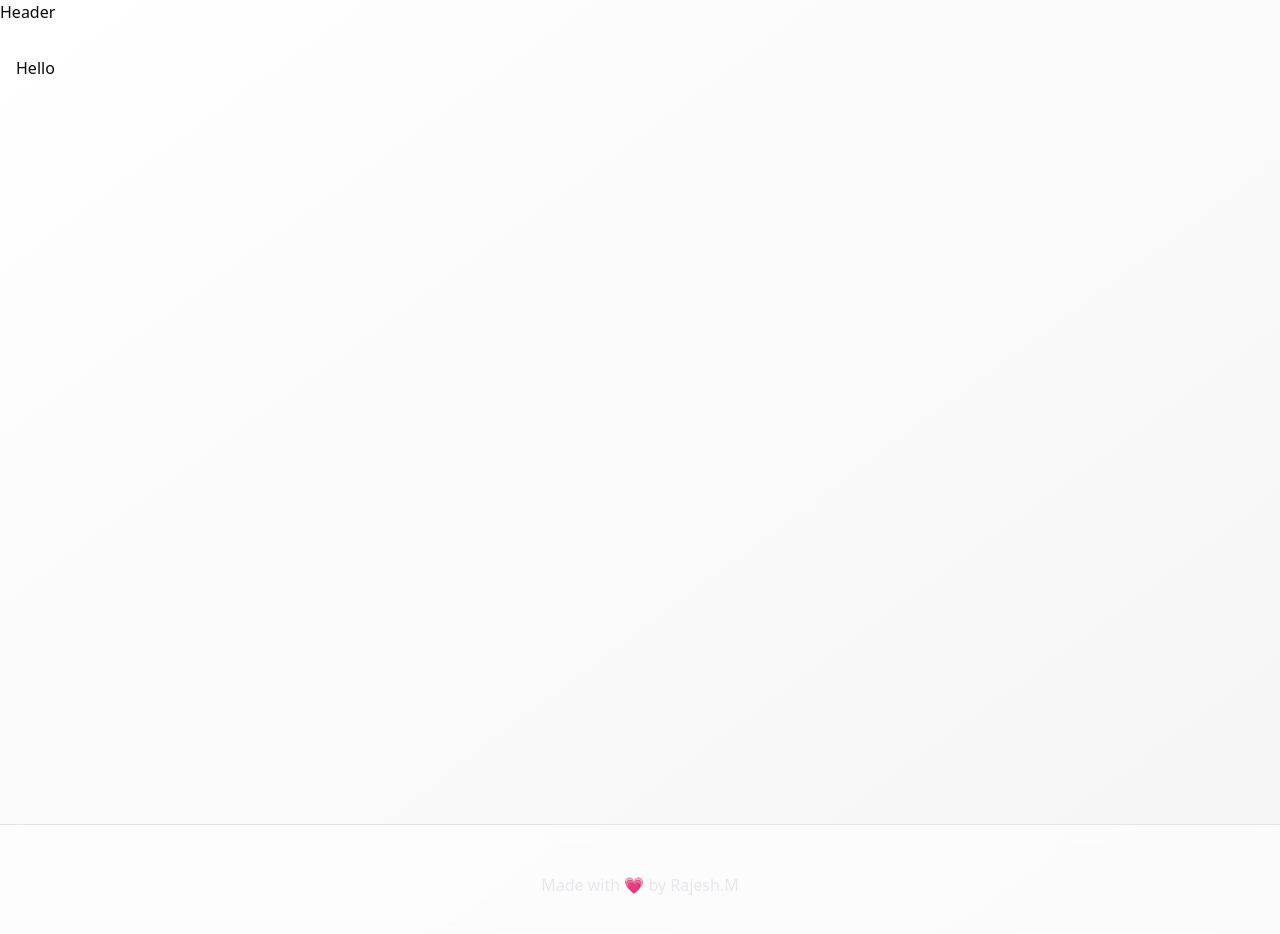
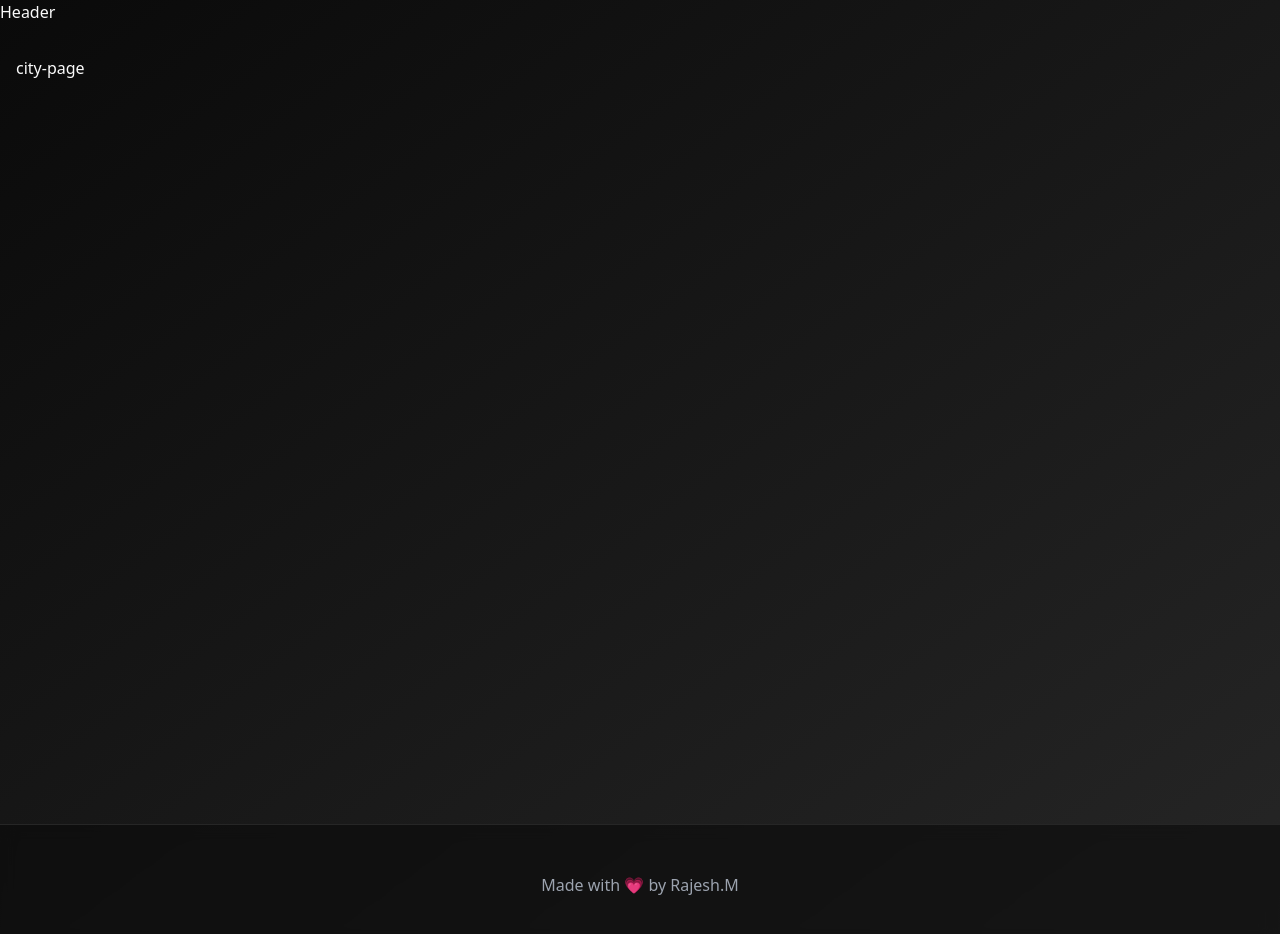
Before and after one commit to Rajesh97266/New-weather-app, a React (Vite) app: page /city/1 in a window 1280 px wide. Shown: the top 934 px of the page. Built offline with nearby package versions, Linux system fonts and the light colour scheme.

Commit message:
add routing and theme context; implement WeatherDashboard and CityPage components

```diff
--- a/src/App.tsx
+++ b/src/App.tsx
@@ -1,14 +1,21 @@
-
-import { BrowserRouter } from "react-router-dom";
+import { BrowserRouter, Route, Routes } from "react-router-dom";
 import Layout from "./components/Layout";
+import { ThemeProvider } from "./context/theme-provider";
+import WeatherDashboard from "./pages/weather-dashboard";
+import CityPage from "./pages/city-page";
 
 function App() {
   return (
-   <BrowserRouter>
-   <Layout>
-Hello
-   </Layout>
-   </BrowserRouter>
+    <BrowserRouter>
+      <ThemeProvider defaultTheme="dark">
+        <Layout>
+          <Routes>
+            <Route path="/" element={<WeatherDashboard />} />
+            <Route path="/city/:cityName" element={<CityPage />} />
+          </Routes>
+        </Layout>
+      </ThemeProvider>
+    </BrowserRouter>
   );
 }
 
--- a/src/components/Layout.tsx
+++ b/src/components/Layout.tsx
@@ -8,7 +8,7 @@
         {children}
       </main>
       <footer className="border-t backdrop-blur supports-[backdrop-filter]:bg-background/60 py-12">
-        <div className="container mx-auto px-4 text-center text-gray-200">
+        <div className="container mx-auto px-4 text-center text-gray-400">
           <p>Made with 💗 by Rajesh.M</p>
         </div>
       </footer>
--- /dev/null
+++ b/src/context/theme-provider.tsx
@@ -0,0 +1,73 @@
+import { createContext, useContext, useEffect, useState } from "react";
+
+type Theme = "dark" | "light" | "system";
+
+type ThemeProviderProps = {
+  children: React.ReactNode;
+  defaultTheme?: Theme;
+  storageKey?: string;
+};
+
+type ThemeProviderState = {
+  theme: Theme;
+  setTheme: (theme: Theme) => void;
+};
+
+const initialState: ThemeProviderState = {
+  theme: "system",
+  setTheme: () => null,
+};
+
+const ThemeProviderContext = createContext<ThemeProviderState>(initialState);
+
+export function ThemeProvider({
+  children,
+  defaultTheme = "system",
+  storageKey = "vite-ui-theme",
+  ...props
+}: ThemeProviderProps) {
+  const [theme, setTheme] = useState<Theme>(
+    () => (localStorage.getItem(storageKey) as Theme) || defaultTheme
+  );
+
+  useEffect(() => {
+    const root = window.document.documentElement;
+
+    root.classList.remove("light", "dark");
+
+    if (theme === "system") {
+      const systemTheme = window.matchMedia("(prefers-color-scheme: dark)")
+        .matches
+        ? "dark"
+        : "light";
+
+      root.classList.add(systemTheme);
+      return;
+    }
+
+    root.classList.add(theme);
+  }, [theme]);
+
+  const value = {
+    theme,
+    setTheme: (theme: Theme) => {
+      localStorage.setItem(storageKey, theme);
+      setTheme(theme);
+    },
+  };
+
+  return (
+    <ThemeProviderContext.Provider {...props} value={value}>
+      {children}
+    </ThemeProviderContext.Provider>
+  );
+}
+
+export const useTheme = () => {
+  const context = useContext(ThemeProviderContext);
+
+  if (context === undefined)
+    throw new Error("useTheme must be used within a ThemeProvider");
+
+  return context;
+};
--- /dev/null
+++ b/src/pages/city-page.tsx
@@ -0,0 +1,7 @@
+import React from "react";
+
+const CityPage = () => {
+  return <div>city-page</div>;
+};
+
+export default CityPage;
--- /dev/null
+++ b/src/pages/weather-dashboard.tsx
@@ -0,0 +1,11 @@
+import React from "react";
+
+const WeatherDashboard = () => {
+  return (
+    <div>
+      <h1>Weather Dashboard</h1>
+    </div>
+  );
+};
+
+export default WeatherDashboard;
```
